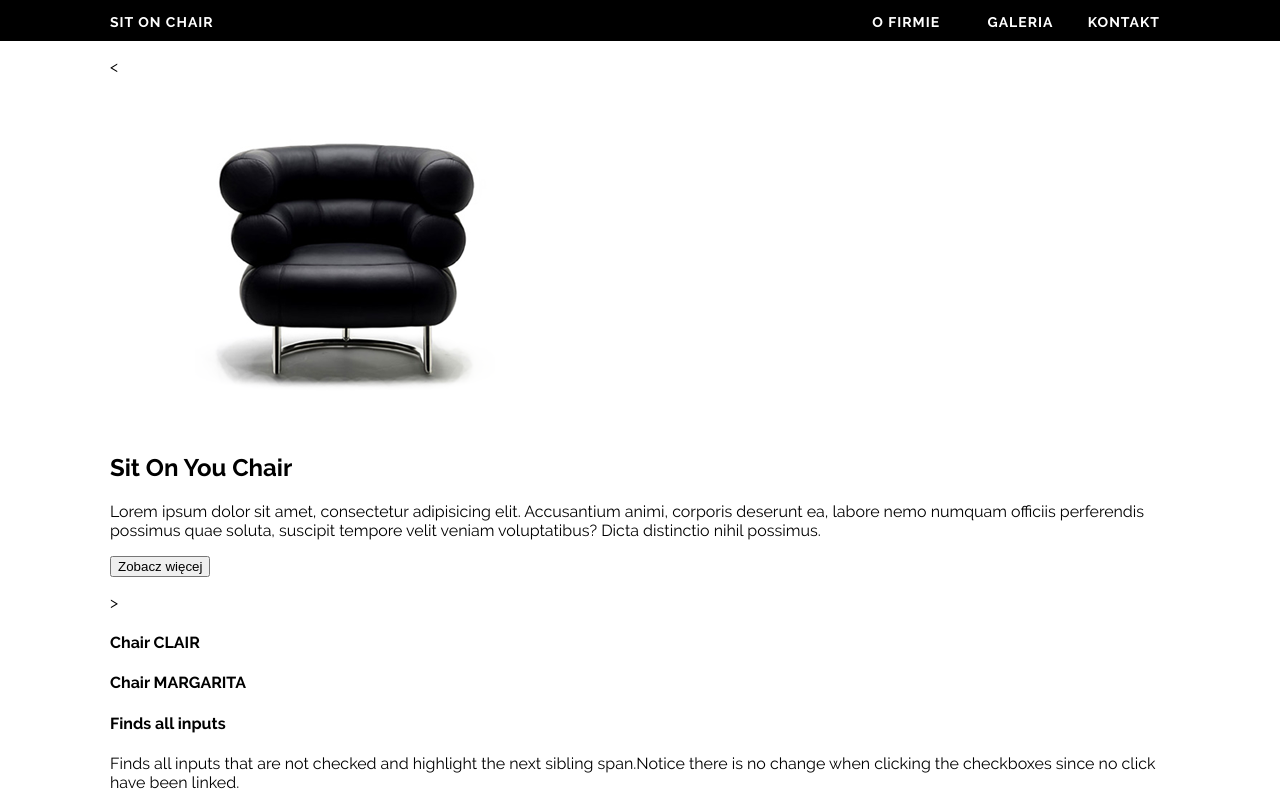
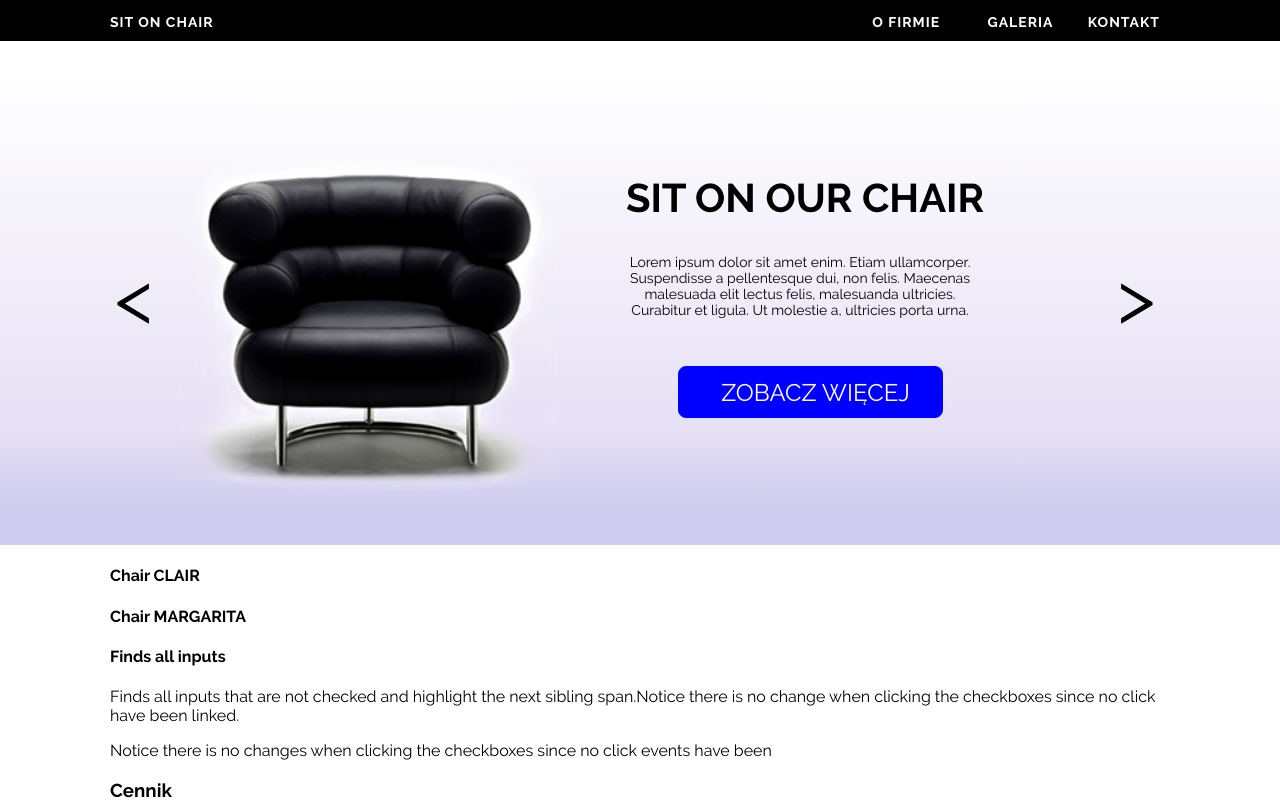
Before and after one commit to Gwalczak91/Sit-on-Chair-Project, a plain HTML site: page index.html in a window 1280 px wide. Shown: the top 804 px of the page. Drawn offline with Linux system fonts and the light colour scheme.

Commit message:
Make section-chair

```diff
--- a/css/styles.css
+++ b/css/styles.css
@@ -127,7 +127,102 @@ HEADER
 SECTION CHAIR
 -------------------------------------------------------------------------------------*/
 
+.section-chair{
+    max-width: 100%;
+    height: 471px;
+    background: rgba(255,255,255,1);
+    background: -moz-linear-gradient(top, rgba(255,255,255,1) 0%, rgba(230,224,245,1) 76%, rgba(218,213,241,1) 84%, rgba(207,205,239,1) 92%, rgba(207,205,239,1) 100%);
+    background: -webkit-gradient(left top, left bottom, color-stop(0%, rgba(255,255,255,1)), color-stop(76%, rgba(230,224,245,1)), color-stop(84%, rgba(218,213,241,1)), color-stop(92%, rgba(207,205,239,1)), color-stop(100%, rgba(207,205,239,1)));
+    background: -webkit-linear-gradient(top, rgba(255,255,255,1) 0%, rgba(230,224,245,1) 76%, rgba(218,213,241,1) 84%, rgba(207,205,239,1) 92%, rgba(207,205,239,1) 100%);
+    background: -o-linear-gradient(top, rgba(255,255,255,1) 0%, rgba(230,224,245,1) 76%, rgba(218,213,241,1) 84%, rgba(207,205,239,1) 92%, rgba(207,205,239,1) 100%);
+    background: -ms-linear-gradient(top, rgba(255,255,255,1) 0%, rgba(230,224,245,1) 76%, rgba(218,213,241,1) 84%, rgba(207,205,239,1) 92%, rgba(207,205,239,1) 100%);
+    background: linear-gradient(to bottom, rgba(255,255,255,1) 0%, rgba(230,224,245,1) 76%, rgba(218,213,241,1) 84%, rgba(207,205,239,1) 92%, rgba(207,205,239,1) 100%);
+    filter: progid:DXImageTransform.Microsoft.gradient( startColorstr='#ffffff', endColorstr='#cfcdef', GradientType=0 );
 
+
+}
+
+/*.section-chair-col-one,
+.section-chair-col-two{
+    width: 50%;
+    float: left;
+}
+
+.section-chair-col-one,
+.section-chair-col-two::after{
+    content: "";
+    clear: both;
+    display: block;
+}
+
+.section-chair>.container{
+    position: relative;
+    height: 505px;
+}*/
+
+.section-chair>.container {
+    position: relative;
+    height: 505px;
+}
+
+.arrow-left{
+    position: absolute;
+    left: 0;
+    top: 178px;
+    font-size: 75px;
+    padding-left: 115px;
+
+}
+
+.arrow-right{
+    position: absolute;
+    right: 0;
+    top: 178px;
+    font-size: 75px;
+    padding-right: 125px;
+
+}
+
+.black-chair{
+    position: absolute;
+    padding-top: 54px;
+    width: 595px;
+    height: 425px;
+    top: -18px;
+    left: 70px;
+}
+.section-chair-col-one{
+    text-align: center;
+}
+
+.section-chair-col-one h1{
+    padding-top: 100px;
+    padding-left: 340px;
+    font-size: 40px;
+    text-transform: uppercase;
+}
+
+.section-chair-col-one p{
+    padding-left: 505px;
+    padding-right: 175px;
+    font-size: 14px;
+}
+
+.section-chair-button{
+    width: 265px;
+    height: 52px;
+    background-color: blue;
+    border: 1px solid blue;
+    border-radius: 8px;
+    margin-left: 350px;
+    margin-top: 34px;
+    text-transform: uppercase;
+    font-size: 24px;
+    font-family: 'Raleway', sans-serif;
+    /*word-spacing: 6px;*/
+    color:white;
+    padding-left: 17px;
+}
 
 
 /*--------------------------------------------------------------------------------------
--- a/index.html
+++ b/index.html
@@ -8,8 +8,6 @@
 </head>
 
 <body>
-
-
     <header class="main-header">
         <div class="container">
             <p class="header-logo">
@@ -27,30 +25,85 @@
 
 
 
-<section class="section-chair">
+<!--<section class="section-chair">     BYLO DOBRE ALE SPORBOWALEM LEPIEJ
     <div class="container">
+        <span class="arrow-left">
+            &lt
+        </span>
         <div class="section-chair-col-one">
-            <p class="col-one"><!--zmienic na dwie kolumny a strzałki zrobic jako element absolute do conteinera-->
-                &lt
-            </p>
+            <img class="black-chair" src="images/black_chair.png" alt="black-chair">
         </div>
         <div class="section-chair-col-two">
-            <img src="images/black_chair.png" alt="black-chair">
-        </div>
-        <div class="section-chair-col-three">
             <h1>Sit On You Chair</h1>
             <p>
                 Lorem ipsum dolor sit amet, consectetur adipisicing elit. Accusantium animi, corporis deserunt ea, labore nemo numquam officiis perferendis possimus quae soluta, suscipit tempore velit veniam voluptatibus? Dicta distinctio nihil possimus.
             </p>
             <button type="button">Zobacz więcej</button>
         </div>
-        <div class="section-chair-col-four">
-            <p class="col-three">
+
+        <span class="arrow-right">
             &gt
+        </span>
+
+    </div>
+</section>-->
+
+    <section class="section-chair">
+        <div class="container">
+        <span class="arrow-left">
+            &lt
+        </span>
+        <img class="black-chair" src="images/black_chair.png" alt="black-chair">
+
+            <div class="section-chair-col-one">
+                <h1>Sit On Our Chair</h1>
+                <p>
+                    Lorem ipsum dolor sit amet enim. Etiam ullamcorper.
+                    Suspendisse a pellentesque dui, non felis.
+                    Maecenas malesuada elit lectus felis, malesuanda ultricies.
+                    Curabitur et ligula. Ut molestie a, ultricies porta urna.
                 </p>
+                <button class="section-chair-button" type="button">Zobacz więcej</button>
             </div>
+
+            <span class="arrow-right">
+            &gt
+        </span>
+
         </div>
     </section>
+
+
+
+
+
+
+
+
+
+
+
+
+
+
+
+
+
+
+
+
+
+
+
+
+
+
+
+
+
+
+
+
 <section class="section-fotos">
     <div class="container">
         <div class="section-fotos-col-one">
```
Lines whose indentation alone changed are shown as unchanged.
